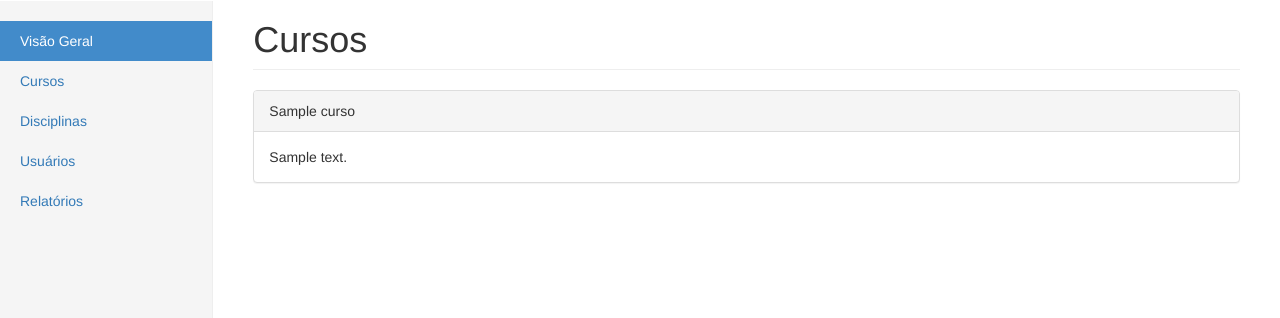
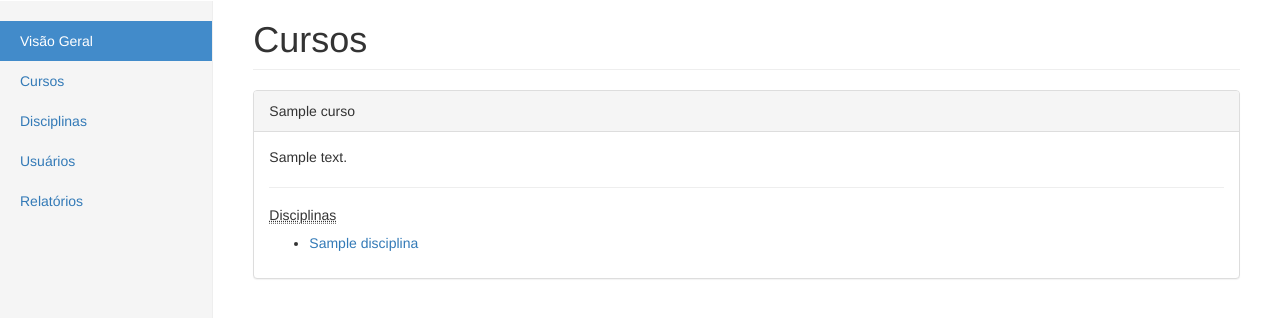
Before and after one commit to danielslz/ifacademy, a Django app: page /cursos/1/ in a window 1280 px wide. Shown: the part 50-368 px from the top of the page. Run offline with Django 3.2, Linux system fonts and the light colour scheme; tables that the repository leaves empty hold one stand-in row (values such as "Sample post"); parts of the project's set-up code (start-up, migrations or seed data) failed here and were passed over; some libraries are stand-ins or nearby versions.

Commit message:
Adicionada a exibição das disciplinas

```diff
--- a/apps/comum/templates/base.html
+++ b/apps/comum/templates/base.html
@@ -51,7 +51,7 @@
           <ul class="nav nav-sidebar">
             <li class="active"><a href="{% url 'inicio' %}">Visão Geral <span class="sr-only">(início)</span></a></li>
             <li><a href="{% url 'cursos' %}">Cursos</a></li>
-            <li><a href="#">Disciplinas</a></li>
+            <li><a href="{% url 'disciplinas' %}">Disciplinas</a></li>
             <li><a href="#">Usuários</a></li>
             <li><a href="#">Relatórios</a></li>
           </ul>
--- a/apps/cursos/templates/cursos/curso_detalhes.html
+++ b/apps/cursos/templates/cursos/curso_detalhes.html
@@ -6,6 +6,14 @@
   <div class="panel-heading">{{ curso.titulo }}</div>
   <div class="panel-body">
     {{ curso.descricao|linebreaksbr }}
+
+    <hr>
+    <h5><abbr title="Disciplinas">Disciplinas</abbr></h5>
+    <ul>
+    {% for disciplina in curso.disciplina_set.all %}
+        <li><a href="{% url 'disciplina_detalhes' disciplina.id %}">{{ disciplina.titulo }}</a></li>
+    {% endfor %}
+    </ul>
   </div>
 </div>
 {% endblock %}
--- a/apps/cursos/urls.py
+++ b/apps/cursos/urls.py
@@ -1,15 +1,13 @@
 # coding=utf-8
 
-from django.conf.urls import include, url
+from django.conf.urls import url
 
 from . import views
 
 urlpatterns = [
-    url(
-        r'^$', views.cursos, name='cursos'
-    ),
-    url(
-        r'^(?P<pk>\d+)/$', views.curso_detalhes,
-        name='curso_detalhes'
-    ),
+    url(r'^$', views.cursos, name='cursos'),
+    url(r'^(?P<curso_id>\d+)/$', views.curso_detalhes, name='curso_detalhes'),
+    url(r'^disciplinas/$', views.disciplinas, name='disciplinas'),
+    url(r'^disciplinas/(?P<disciplina_id>\d+)/$', views.disciplina_detalhes,
+        name='disciplina_detalhes'),
 ]
--- a/apps/cursos/views.py
+++ b/apps/cursos/views.py
@@ -1,22 +1,30 @@
 # coding=utf-8
 
 from django.shortcuts import render
-from .models import Curso
+from .models import Curso, Disciplina
 
 
 def cursos(request):
     contexto = {}
     contexto['cursos'] = Curso.objects.all()
-    return render(
-        request, 'cursos/cursos.html', contexto
-    )
+    return render(request, 'cursos/cursos.html', contexto)
 
 
-def curso_detalhes(request, pk):
-    curso = Curso.objects.get(pk=pk)
+def curso_detalhes(request, curso_id):
+    curso = Curso.objects.get(pk=curso_id)
     contexto = {
         'curso': curso
     }
-    return render(
-        request, 'cursos/curso_detalhes.html', contexto
-    )
+    return render(request, 'cursos/curso_detalhes.html', contexto)
+
+
+def disciplinas(request):
+    contexto = {}
+    contexto['disciplinas'] = Disciplina.objects.all()
+    return render(request, 'cursos/disciplinas.html', contexto)
+
+
+def disciplina_detalhes(request, disciplina_id):
+    contexto = {}
+    contexto['disciplina'] = Disciplina.objects.get(pk=disciplina_id)
+    return render(request, 'cursos/disciplina_detalhes.html', contexto)
```
Also changed, not shown: apps/cursos/templates/cursos/disciplina_detalhes.html (added, +14 -0 lines), apps/cursos/templates/cursos/disciplinas.html (added, +16 -0 lines).
